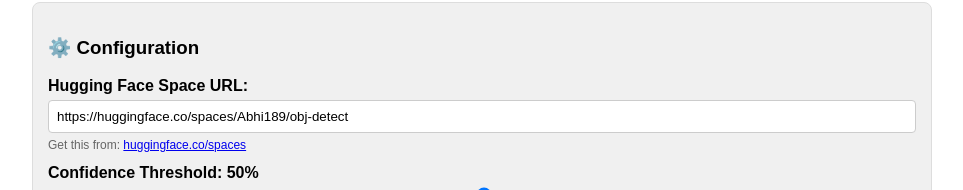
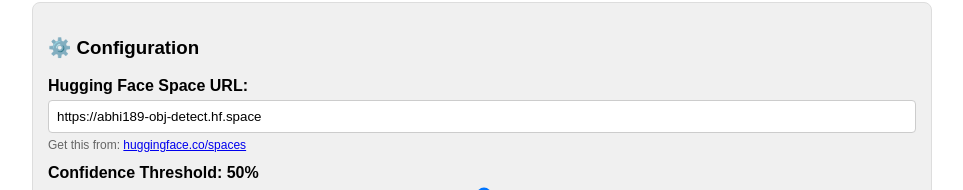
Before and after one commit to Abhicoder189/object-dectection, a React (Create React App) app in the folder frontend/: page / in a window 1280 px wide. Shown: the part 113-303 px from the top of the page, without its empty margins (158-1121 px from the left). Built offline with nearby package versions, Linux system fonts and the light colour scheme.

Commit message:
added VERCEL_DEPLOYMENT_GUIDE.md

```diff
--- a/frontend/src/App.js
+++ b/frontend/src/App.js
@@ -1,8 +1,29 @@
 import React, { useState, useRef, useEffect } from "react";
 
 // ⚠️ UPDATE THIS WITH YOUR ACTUAL HUGGING FACE SPACE URL
-// Format: https://huggingface.co/spaces/YOUR_USERNAME/SPACE_NAME
-const DEFAULT_HF_SPACE = "https://huggingface.co/spaces/Abhi189/obj-detect";
+// Direct format (recommended): https://username-spacename.hf.space
+// Page format will be auto-converted: https://huggingface.co/spaces/username/spacename
+const DEFAULT_HF_SPACE = "https://abhi189-obj-detect.hf.space";
+
+// Helper function to normalize HF Space URLs
+const normalizeHFSpaceUrl = (url) => {
+  if (!url) return "";
+
+  // Already in direct format
+  if (url.includes(".hf.space")) {
+    return url.replace(/\/$/, ""); // Remove trailing slash
+  }
+
+  // Convert from page format to direct format
+  // https://huggingface.co/spaces/username/spacename -> https://username-spacename.hf.space
+  const match = url.match(/huggingface\.co\/spaces\/([^\/]+)\/(.+?)(\/$)?$/);
+  if (match) {
+    const [, username, spacename] = match;
+    return `https://${username}-${spacename}.hf.space`;
+  }
+
+  return url.replace(/\/$/, "");
+};
 
 export default function App() {
   const [file, setFile] = useState(null);
@@ -10,9 +31,10 @@
   const [loading, setLoading] = useState(false);
   const [predictions, setPredictions] = useState(null);
   const [error, setError] = useState(null);
-  const [hfSpaceUrl, setHfSpaceUrl] = useState(() =>
-    localStorage.getItem("hfSpaceUrl") || DEFAULT_HF_SPACE
-  );
+  const [hfSpaceUrl, setHfSpaceUrl] = useState(() => {
+    const stored = localStorage.getItem("hfSpaceUrl");
+    return normalizeHFSpaceUrl(stored || DEFAULT_HF_SPACE);
+  });
   const [confThreshold, setConfThreshold] = useState(() =>
     parseFloat(localStorage.getItem("confThreshold")) || 0.5
   );
@@ -76,7 +98,7 @@
       return;
     }
 
-    if (!hfSpaceUrl || hfSpaceUrl.includes("YOUR_USERNAME")) {
+    if (!hfSpaceUrl || hfSpaceUrl.includes("YOUR_USERNAME") || hfSpaceUrl.includes("username-spacename")) {
       setError("❌ Please configure your Hugging Face Space URL first!");
       return;
     }
@@ -238,10 +260,11 @@
             type="text"
             value={hfSpaceUrl}
             onChange={(e) => {
-              setHfSpaceUrl(e.target.value);
-              localStorage.setItem("hfSpaceUrl", e.target.value);
+              const normalized = normalizeHFSpaceUrl(e.target.value);
+              setHfSpaceUrl(normalized);
+              localStorage.setItem("hfSpaceUrl", normalized);
             }}
-            placeholder="https://your-username-yolov8-detector.hf.space"
+            placeholder="https://username-spacename.hf.space"
             style={{
               width: "100%",
               padding: "8px",
```
Also changed, not shown: frontend/vercel.json (added), 1 other file (tests, documents, lock files or other folders).
